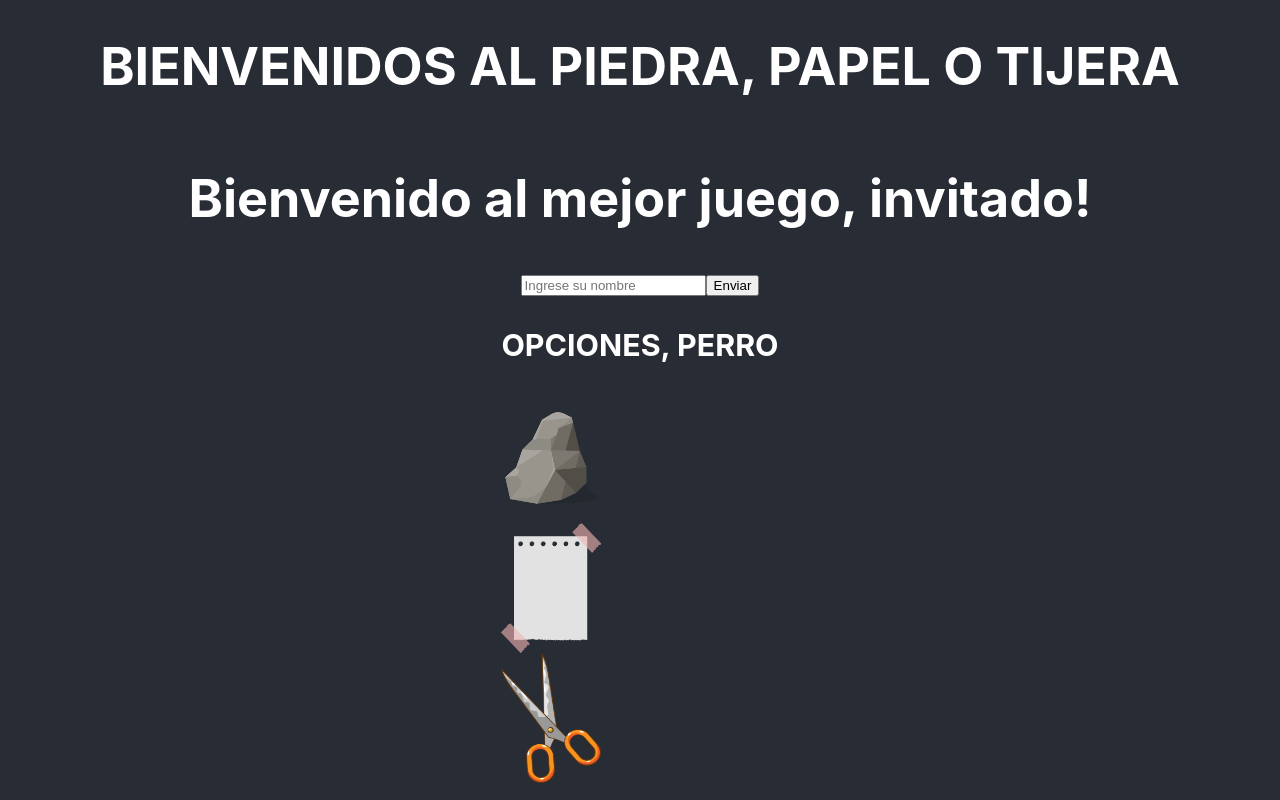
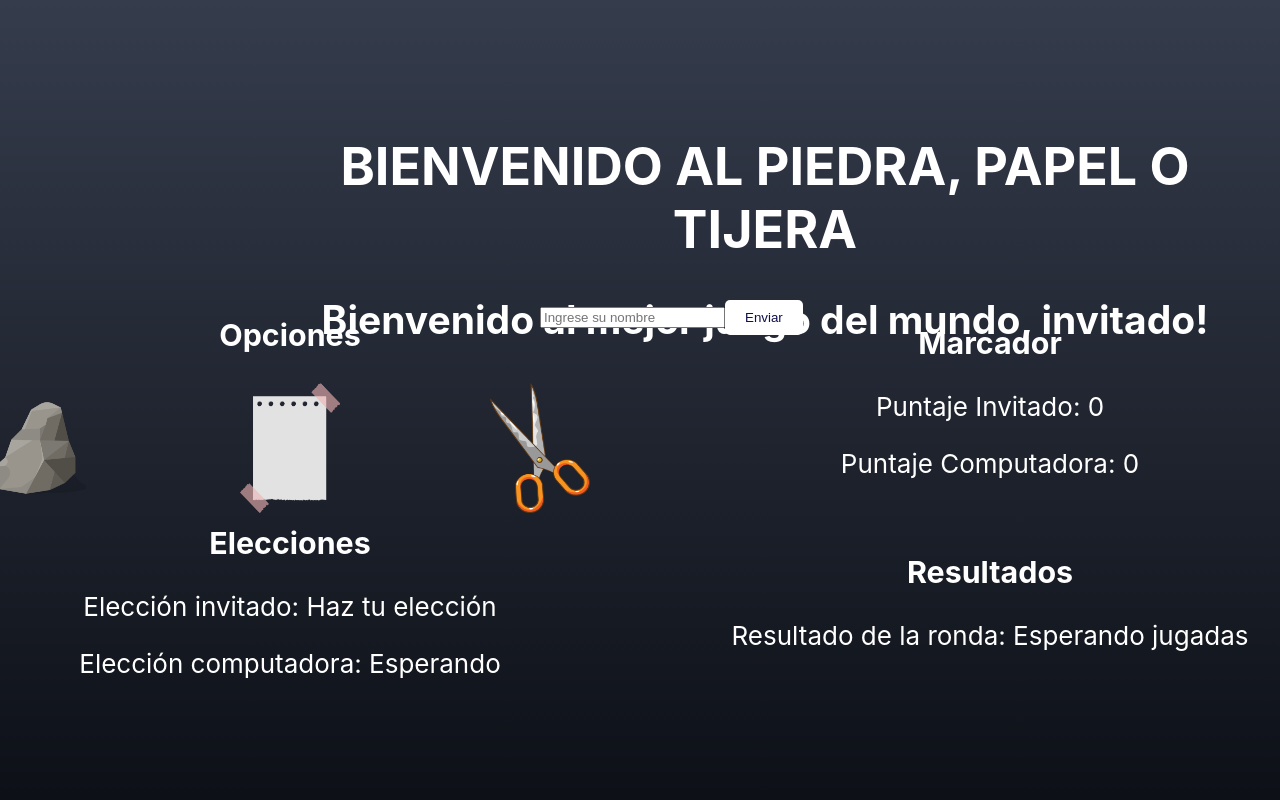
Before and after one commit to LeandroPenna1/practico3, a React (Create React App) app: page / in a window 1280 px wide. Shown: the top 800 px of the page. Built offline with nearby package versions, Linux system fonts and the light colour scheme.

Commit message:
P8: Estilos CSS con Styled Components

```diff
--- a/package.json
+++ b/package.json
@@ -10,6 +10,7 @@
     "react": "^18.2.0",
     "react-dom": "^18.2.0",
     "react-scripts": "5.0.1",
+    "styled-components": "^6.0.8",
     "web-vitals": "^2.1.4"
   },
   "scripts": {
--- a/src/App.css
+++ b/src/App.css
@@ -1,4 +1,6 @@
-
+header {
+  background: linear-gradient(to bottom, #353c4c, #0d1017)
+}
 .App {
   text-align: center;
 }
@@ -68,11 +70,48 @@
 #tijera:hover {
   transform: scale(1.2);
 }
+.opciones {
+  margin-right: 700px;
+  position: absolute;
 
-.contenedor {
+}
+.Interfaz {
+    margin-top: 400px;
+    margin-right: 700px;
+    position: absolute;
+}
+.marcador {
+  position: absolute;
+  margin-left: 700px ;
+}
+.imagenes {
   display: flex;
   justify-content: space-between;
   align-items: center;
-  width: 90%;
+  width: 600px;
   margin: 0 auto;
 }
+
+.Bienvenida {
+  position: absolute;
+  margin-top: -300px;
+  margin-left: -390px;
+}
+
+.ingreso {
+  position: absolute;
+  margin-top: -103px;
+  margin-left: -100px;
+}
+
+.Resultado {
+  position: absolute;
+  margin-top: 400px;
+  margin-left: 700px ;
+}
+
+.reinicio {
+  position: absolute;
+  margin-top: 250px;
+  margin-left: -80px;
+}
--- a/src/App.js
+++ b/src/App.js
@@ -7,8 +7,10 @@ import Opciones from './componentes/Opciones';
 import Marcador from './componentes/Marcador';
 import Interfaz from './componentes/Interfaz';
 import ResultadoFinal from './componentes/ResultadoFinal';
+import { Boton } from './componentes/Boton.jsx';
 
 function App() {
+
   const [nombre, setNombre] = useState("");
   const NuevoNombre = (nuevoNombre) => {
     setNombre(nuevoNombre);
@@ -58,7 +60,6 @@ function App() {
   return (
     <div className='App'>
      <header className='App-header'>
-       <h1>BIENVENIDOS AL PIEDRA, PAPEL O TIJERA</h1>
        <Ingreso nombre={nombre} SetNombre={NuevoNombre} />
        <Opciones jugada={(opcionUsuario, opcionComputadora) =>{
         setOpcionUsuario(opcionUsuario);
@@ -69,7 +70,7 @@ function App() {
        <Marcador nombre={nombre} puntajeUsuario={puntajeUsuario} puntajeComputadora={puntajeComputadora}/>
        <ResultadoFinal resultado={resultado} resultadoFinal={resultadoFinal} />
        <div>
-        {juegoTerminado && <button onClick={reiniciarJuego}>Reiniciar Juego</button>}
+        {juegoTerminado && <Boton className='reinicio' onClick={reiniciarJuego}>Reiniciar Juego</Boton>}
        </div>
      </header>
     </div>
--- /dev/null
+++ b/src/componentes/Boton.jsx
@@ -0,0 +1,16 @@
+import styled from 'styled-components';
+
+export const Boton = styled.button`
+  background-color: white;
+  color: rgb(15, 15, 79);
+  border: none;
+  padding: 10px 20px;
+  border-radius: 5px;
+  cursor: pointer;
+  transition: all .3s ease;
+
+
+&:hover {
+background: #09f;
+}
+`
--- a/src/componentes/Ingreso.jsx
+++ b/src/componentes/Ingreso.jsx
@@ -1,6 +1,8 @@
 import React, { useState } from 'react';
+import { Boton } from './Boton.jsx';
 
 function Ingreso(props) {
+
     const { nombre, SetNombre } = props;
   const [nombreNuevo, setNombreNuevo] = useState(""); // Estado para el nuevo nombre
 
@@ -14,18 +16,21 @@ function Ingreso(props) {
 
 return(
     <div>
-        <h1>
-            Bienvenido al mejor juego, {nombre || "invitado"}!
-        </h1>
+        <div className='Bienvenida'>
+          <h1>BIENVENIDO AL PIEDRA, PAPEL O TIJERA</h1>
+          <h2>Bienvenido al mejor juego del mundo, {nombre || "invitado"}!</h2>
+        </div>
+        <div className='ingreso'>
         <input
         placeholder='Ingrese su nombre'
         type='text'
         value={nombreNuevo}
         onChange={NuevoNombre}
         />
-        <button
+        <Boton
         onClick={CambiarNombre}
-        >Enviar</button>
+        >Enviar</Boton>
+        </div>
     </div>
 )
 }
--- a/src/componentes/Marcador.jsx
+++ b/src/componentes/Marcador.jsx
@@ -2,7 +2,7 @@ import React from "react";
 
 function Marcador({nombre, puntajeUsuario, puntajeComputadora}) {
   return(
-    <div className="Marcador">
+    <div className="marcador">
     <h3>Marcador</h3>
     <p>Puntaje {nombre || "Invitado"}: {puntajeUsuario}</p>
     <p>Puntaje Computadora: {puntajeComputadora} </p>
--- a/src/componentes/Opciones.jsx
+++ b/src/componentes/Opciones.jsx
@@ -15,10 +15,12 @@ function Opciones({jugada}) {
 
   return (
     <div className="opciones">
-    <h3>OPCIONES, PERRO</h3>
+    <h3>Opciones</h3>
+    <div className="imagenes">
     <img src={piedra} id="piedra" onClick={() => jugar("piedra")}/>
     <img src={papel} id="papel" onClick={() => jugar("papel")} />
     <img src={tijera} id="tijera" onClick={() => jugar("tijera")} />
+    </div>
     </div>
   );
 };
--- a/src/componentes/ResultadoFinal.jsx
+++ b/src/componentes/ResultadoFinal.jsx
@@ -2,7 +2,7 @@ import React, { useState } from "react";
 
 function ResultadoFinal({resultado, resultadoFinal}) {
   return(
-    <div className="ResultadoFinal">
+    <div className="Resultado">
     <h3> Resultados </h3>
     <p>Resultado de la ronda: {resultado || "Esperando jugadas"}</p>
     <p>{resultadoFinal} </p>
```
Also changed, not shown: 1 other file (tests, documents, lock files or other folders).
